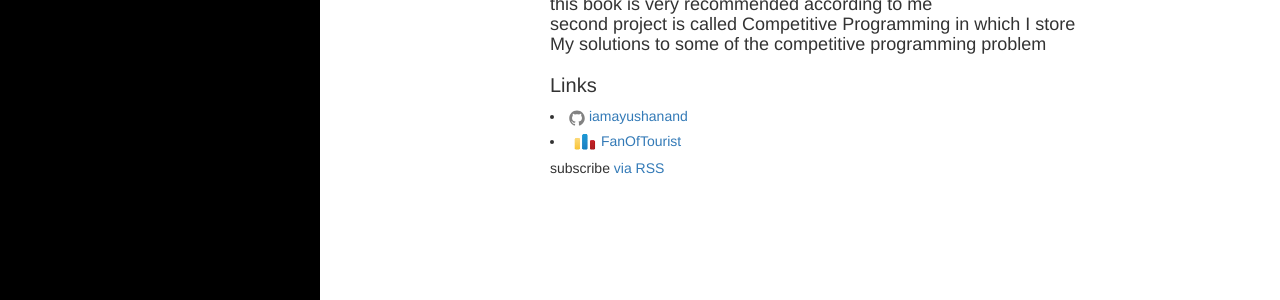
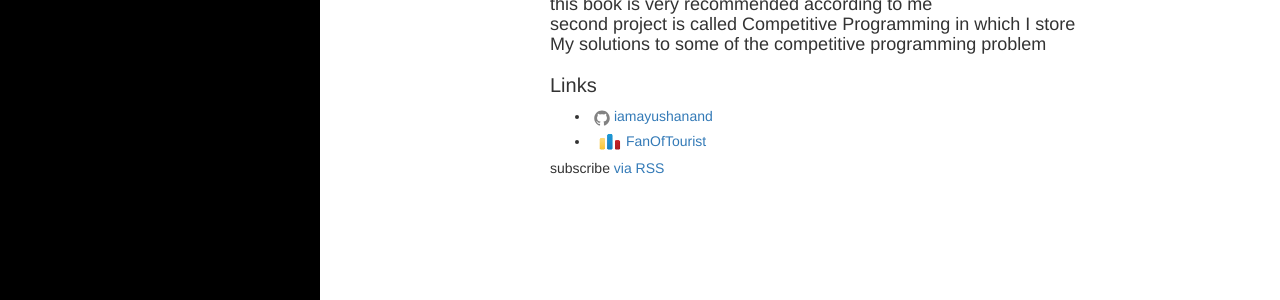
Before and after one commit to iamayushanand/iamayushanand.github.io, a Jekyll site: the page built from index.html, in a window 1280 px wide. Shown: the part 411-711 px from the top of the page. Built offline with Jekyll 4.4.1, drawn with Linux system fonts in a browser that asks for light colours; nearby versions of some CDN libraries.

Commit message:
Initial commit

```diff
--- a/index.html
+++ b/index.html
@@ -2,6 +2,9 @@
 title: Ayush Anand
 layout: default
 ---
+
+
+
 <title>{{ post.title }}</title>
 <div class="home">
   <img src="http://iamayushanand.github.io/assets/images/profile.jpg" class="img-circle">
@@ -10,7 +13,7 @@ layout: default
   <H4>Hi my name is Ayush and I am a competitive coder <br> my handle on most competitive websites is FanOfTourist<br> I will be maintaining two projects    <br> one of them is clrs in which I will post my codes on the algorithms given in the book Introduction to Algorithms 3rd edition<br>this book is very recommended according to me<br>second project is called Competitive Programming in which I store<br> My solutions to some of the competitive programming problem</H4>
 
   <h1 class="page-heading">Links </h1>
-  <div class="links">
+  <div class="links" style="margin-left: 25px;">
 	  <li>{% include icon-github.html username=site.github_username %}</li>
 	  <li>{% include icon-codeforces.html username=site.codeforces_username %}</li>
   </div>
```
